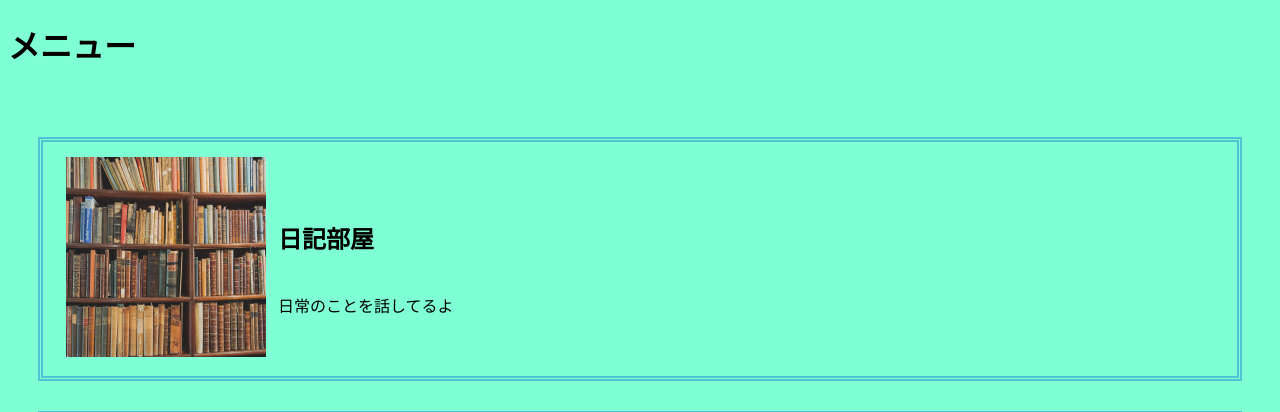
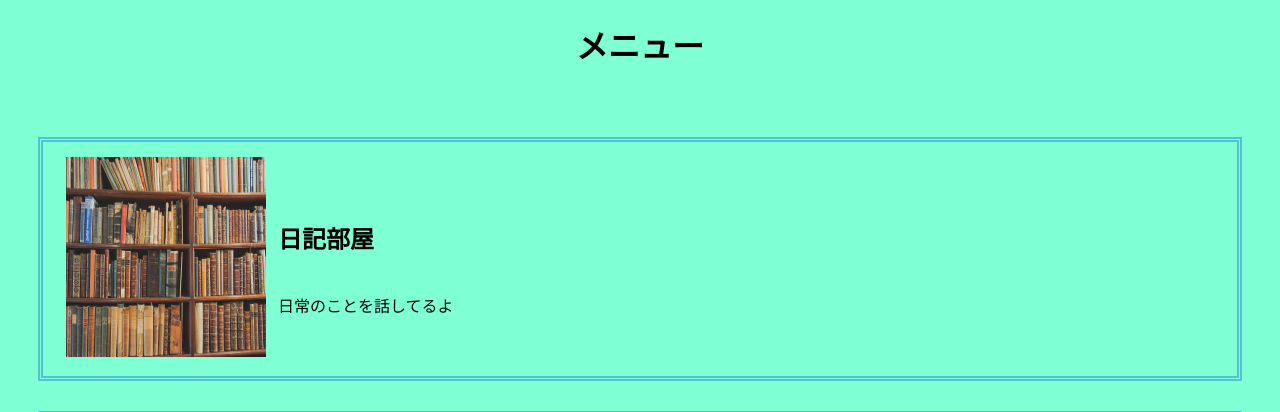
Before and after one commit to minntogames/minntogames.github.io, a PHP site: page /menu.html in a window 1280 px wide. Shown: the top 412 px of the page. Run offline with PHP 8.4, Linux system fonts and the light colour scheme.

Commit message:
Update menu.css

```diff
--- a/menu.css
+++ b/menu.css
@@ -7,3 +7,7 @@
     margin: 0;
     padding: 0;
 }
+
+.menu {
+    text-align: center;
+}
```
